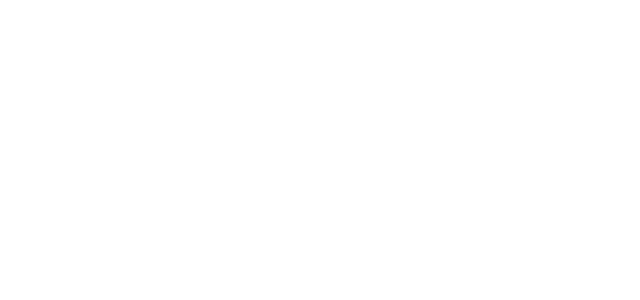
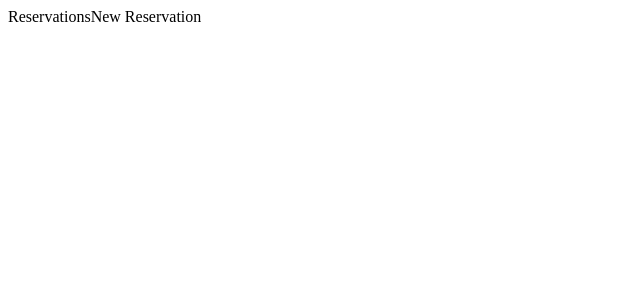
Before and after one commit to pshanthan/reserve, an Angular app: page / in a window 1280 px wide. Shown: the top 300 px of the page, without its empty margins (0-640 px from the left). Built offline with nearby package versions, Linux system fonts and the light colour scheme.

Commit message:
Sep 29, 2026, 1:54 PM

```diff
--- a/src/app/app.component.html
+++ b/src/app/app.component.html
@@ -1 +1,5 @@
+<nav>
+  <a routerLink="/reservation">Reservations</a>
+  <a routerLink="/new">New Reservation</a>
+</nav>
 <router-outlet></router-outlet>
```
